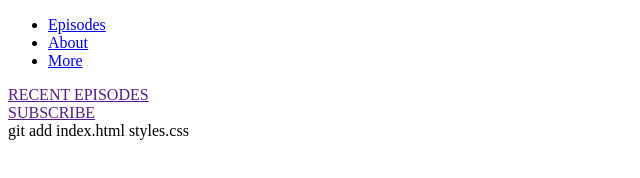
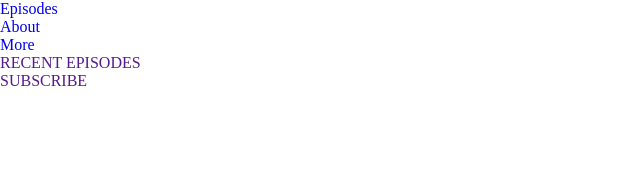
Before and after one commit to ivanow12/exam, a plain HTML site: page index.html in a window 1280 px wide. Shown: the whole page, without its empty margins (0-640 px from the left). Drawn offline with Linux system fonts and the light colour scheme.

Commit message:
create css

```diff
--- a/index.html
+++ b/index.html
@@ -32,7 +32,7 @@
 
             </nav>
         </div>
-    </header>git add index.html styles.css
+    </header>
 
 </body>
 </html>
--- a/style.css
+++ b/style.css
@@ -0,0 +1,7 @@
+*{
+    margin: 0;
+    padding: 0;
+    box-sizing: border-box;
+    list-style: none;
+    text-decoration: none;
+}
```
